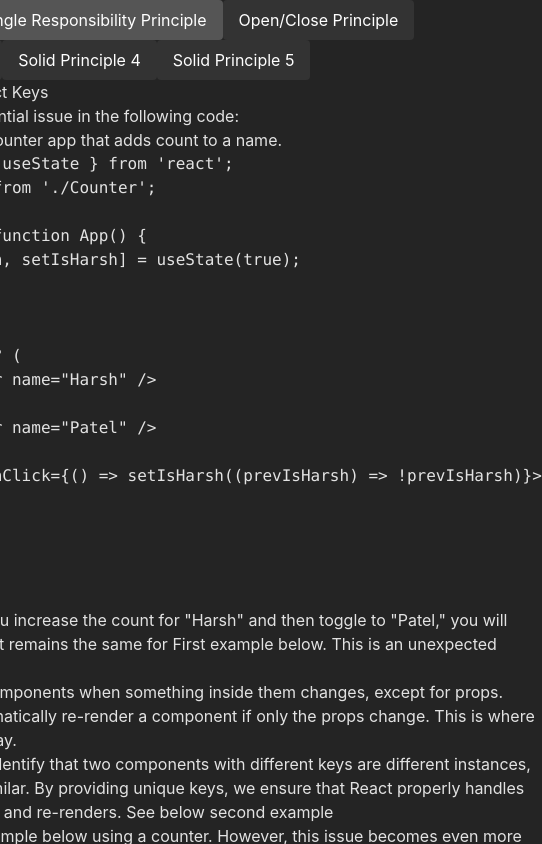
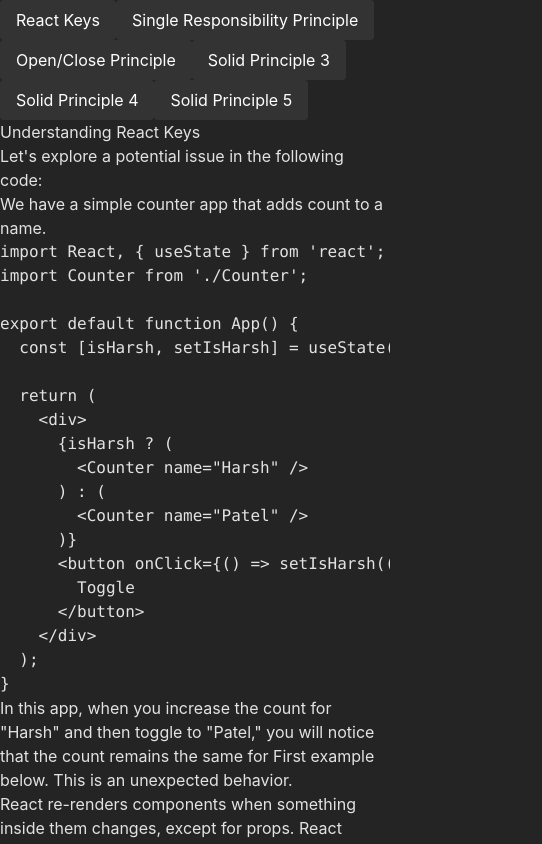
Before and after one commit to Harsh244007/solid-principle-react-simplified, a Preact app: page / in a window 390 px wide. Both pictures are taken after a click on the button "React Keys". Shown: the top 844 px of the page, 542 px wide, since content can reach past the window. Built offline with nearby package versions, Linux system fonts and the light colour scheme.

Commit message:
* Index.html node_modules package.json postcss.config.js public push.sh README.md src tailwind.config.js tsconfig.json tsconfig.node.json vite.config.ts yarn.lock Updated Styles for pre and sections . .

```diff
--- a/src/components/Navbar/Navbar.tsx
+++ b/src/components/Navbar/Navbar.tsx
@@ -12,13 +12,16 @@ interface NavBarButton {
 const Navbar = ({ setActiveComponent }: NavbarProps) => {
   const NavbarButton = ({ name, number }: NavBarButton) => {
     return (
-      <button onClick={() => setActiveComponent(number+1)} className="nav-button">
+      <button
+        onClick={() => setActiveComponent(number + 1)}
+        className="nav-button"
+      >
         {name}
       </button>
     );
   };
   return (
-    <nav className="flex gap-2 flex-wrap justify-around  py-2 px-4">
+    <nav className="flex  max-w-3xl m-auto gap-2 flex-wrap justify-around  py-3 px-3">
       {NAVBARJSON.map((name: string, i: number) => (
         <NavbarButton name={name} number={i} />
       ))}
--- a/src/components/React-keys/ReactKeys.tsx
+++ b/src/components/React-keys/ReactKeys.tsx
@@ -7,7 +7,8 @@ const ReactKeys = () => {
       <div className="flex flex-col gap-3">
         <p>Let's explore a potential issue in the following code:</p>
         <p>We have a simple counter app that adds count to a name.</p>
-        <pre className="p-2 rounded">
+        <div className="overflow-scroll">
+          <pre className="p-2 rounded">
           {`import React, { useState } from 'react';`}
           <br />
           {`import Counter from './Counter';`}
@@ -44,6 +45,7 @@ const ReactKeys = () => {
           <br />
           {`}`}
         </pre>
+          </div>
         <p>
           In this app, when you increase the count for "Harsh" and then toggle
           to "Patel," you will notice that the count remains the same for First example below.
--- a/src/index.css
+++ b/src/index.css
@@ -71,3 +71,12 @@ body::-webkit-scrollbar {
   width: 10px;
   height: 10px;
 }
+@media (max-width: 768px) {
+  .max-w-3xl {
+    max-width: 100vw !important;
+    overflow: auto;
+  }
+  pre {
+    overflow: auto;
+  }
+}
```
